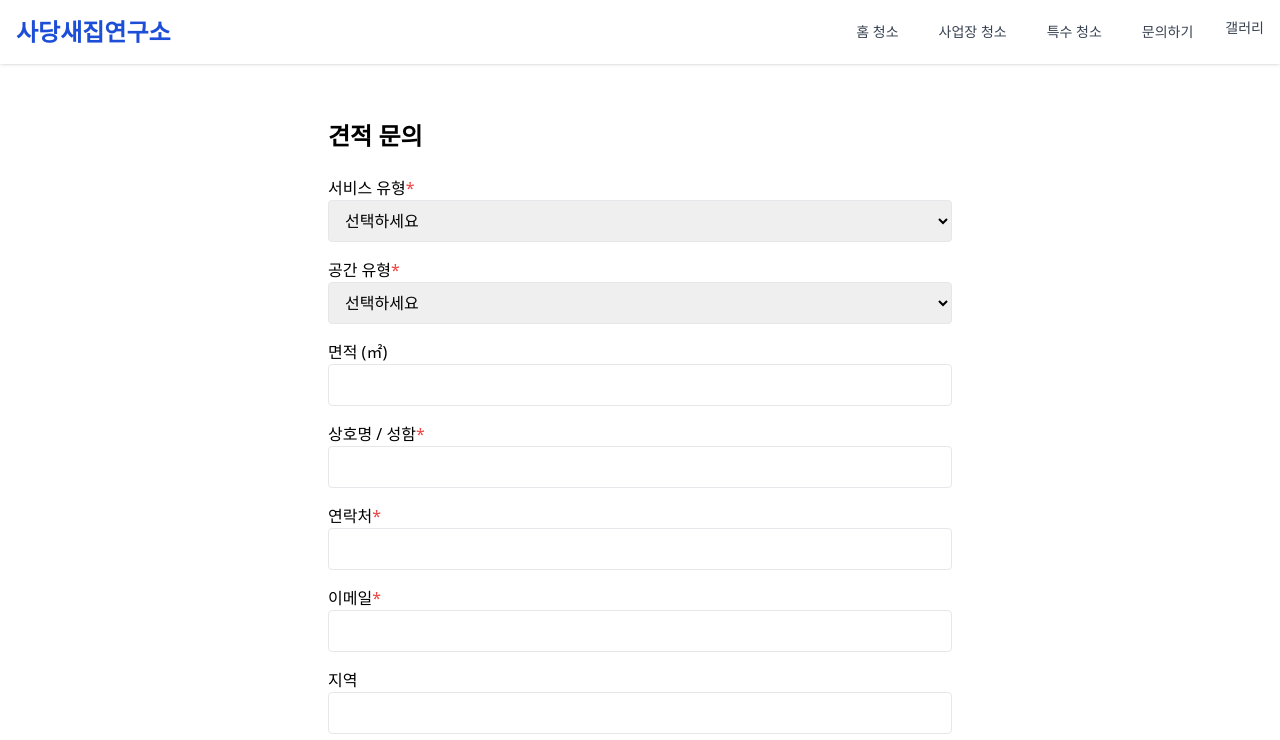
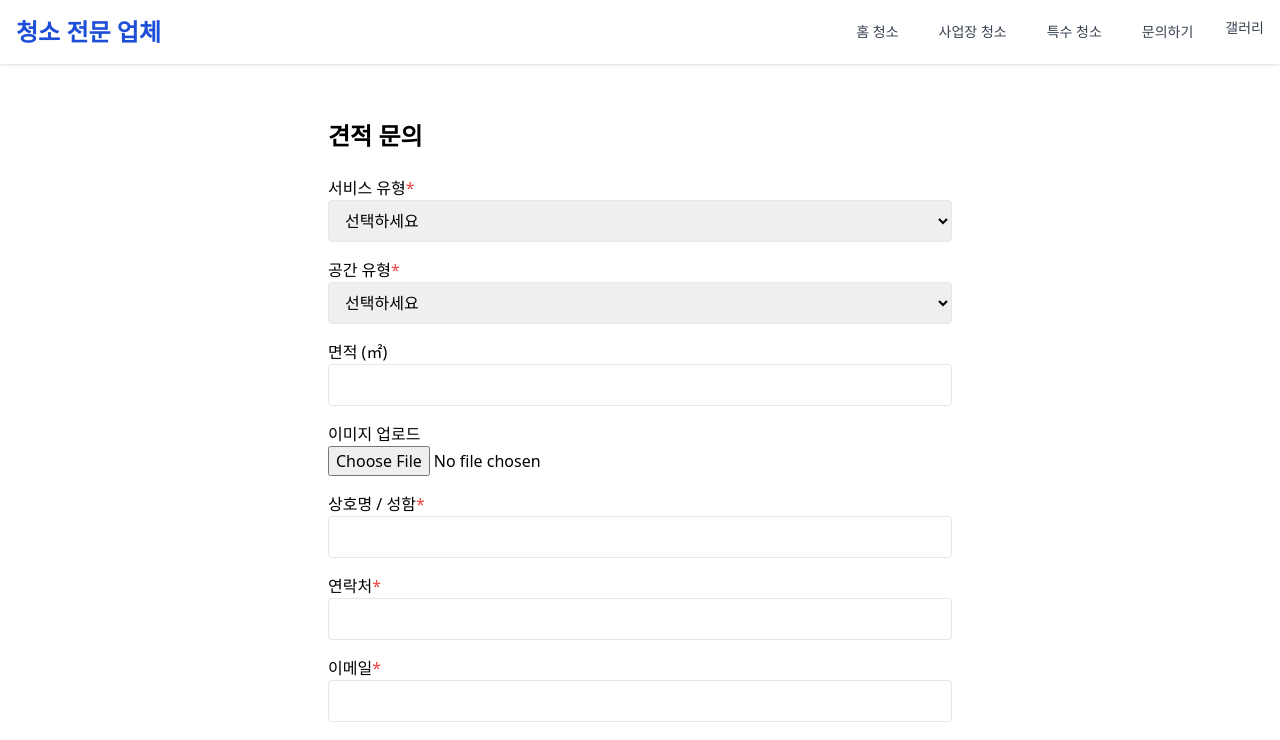
Before and after one commit to scvgong/FullStack_Cleaning_Service, a React (Vite) app in the folder Frontend/: page /contact/quote in a window 1280 px wide. Shown: the top 740 px of the page. Built offline with nearby package versions, Linux system fonts and the light colour scheme.

Commit message:
modifiy front

```diff
--- a/Frontend/src/components/Header.jsx
+++ b/Frontend/src/components/Header.jsx
@@ -8,7 +8,7 @@ const Header = () => {
           to="/"
           className="text-2xl font-extrabold text-blue-700 hover:opacity-80"
         >
-          사당새집연구소
+          청소 전문 업체
         </Link>
         <ul className="flex space-x-6 text-sm font-medium text-gray-700">
           <li className="group relative hover:bg-gray-50">
--- a/Frontend/src/pages/contact/QuoteRequest.jsx
+++ b/Frontend/src/pages/contact/QuoteRequest.jsx
@@ -12,6 +12,8 @@ const QuoteRequest = () => {
     message: "",
     agree: false,
   });
+
+  const [image, setImage] = useState(null);
 
   const [errors, setErrors] = useState({});
   const [submitSuccess, setSubmitSuccess] = useState(null);
@@ -63,6 +65,11 @@ const QuoteRequest = () => {
     }
   };
 
+  const handleImageChange = (e) => {
+    const file = e.target.files[0];
+    setImage(file);
+  };
+
   const handleSubmit = async (e) => {
     e.preventDefault();
     const required = ["serviceType", "spaceType", "name", "phone", "email"];
@@ -86,10 +93,17 @@ const QuoteRequest = () => {
     }
 
     try {
+      const formData = new FormData();
+      for (const key in form) {
+        formData.append(key, form[key]);
+      }
+      if (image) {
+        formData.append("image", image);
+      }
+
       const response = await fetch("http://localhost:8080/api/quotes", {
         method: "POST",
-        headers: { "Content-Type": "application/json" },
-        body: JSON.stringify(form),
+        body: formData,
       });
       console.log("response", response);
 
@@ -107,6 +121,7 @@ const QuoteRequest = () => {
           message: "",
           agree: false,
         });
+        setImage(null);
         setErrors({});
         setSubmitSuccess(true);
       } else {
@@ -173,6 +188,15 @@ const QuoteRequest = () => {
             value={form.area}
             onChange={handleChange}
             className="w-full border rounded px-3 py-2"
+          />
+        </div>
+        <div>
+          <label className="block font-medium">이미지 업로드</label>
+          <input
+            type="file"
+            accept="image/*"
+            onChange={handleImageChange}
+            className="w-full"
           />
         </div>
         <div>
```
